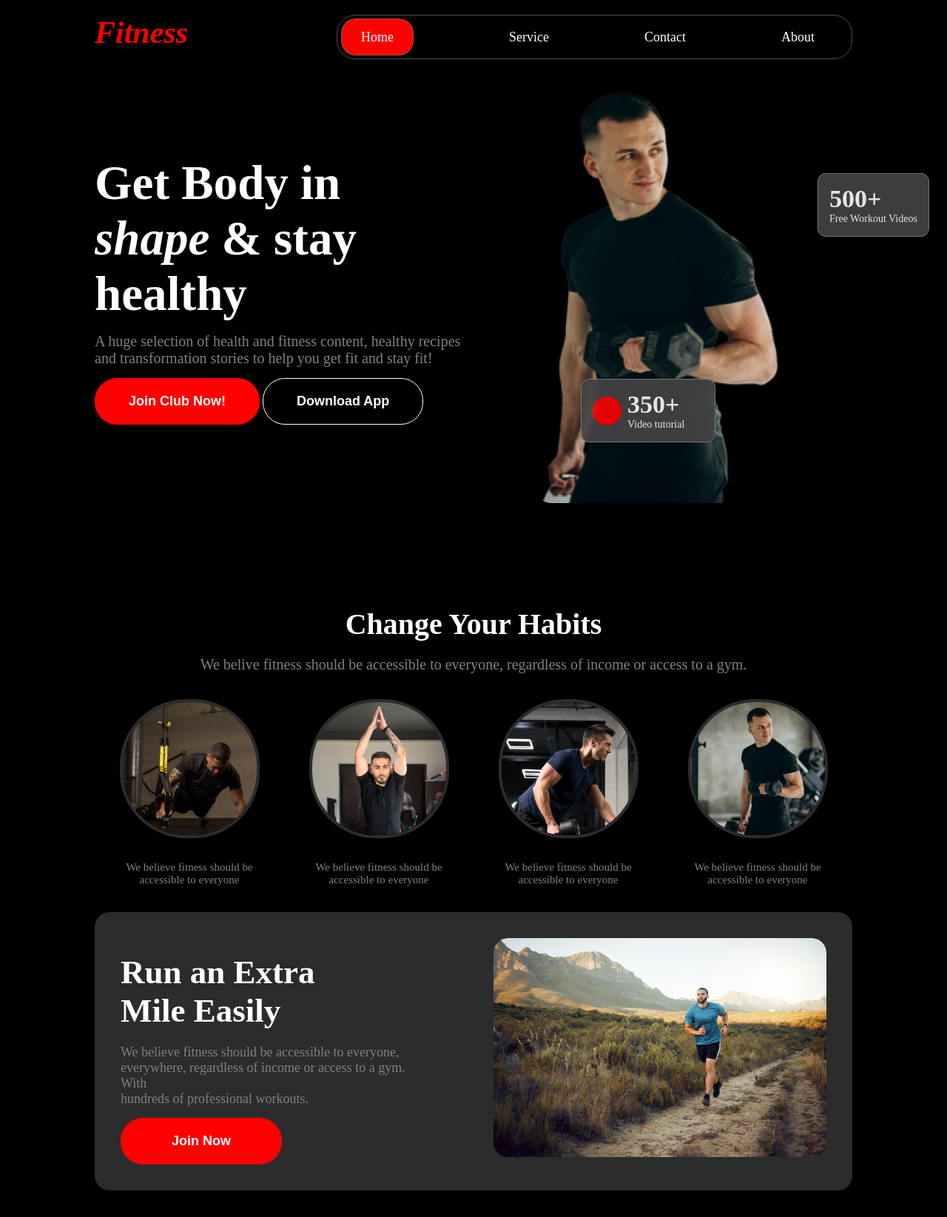
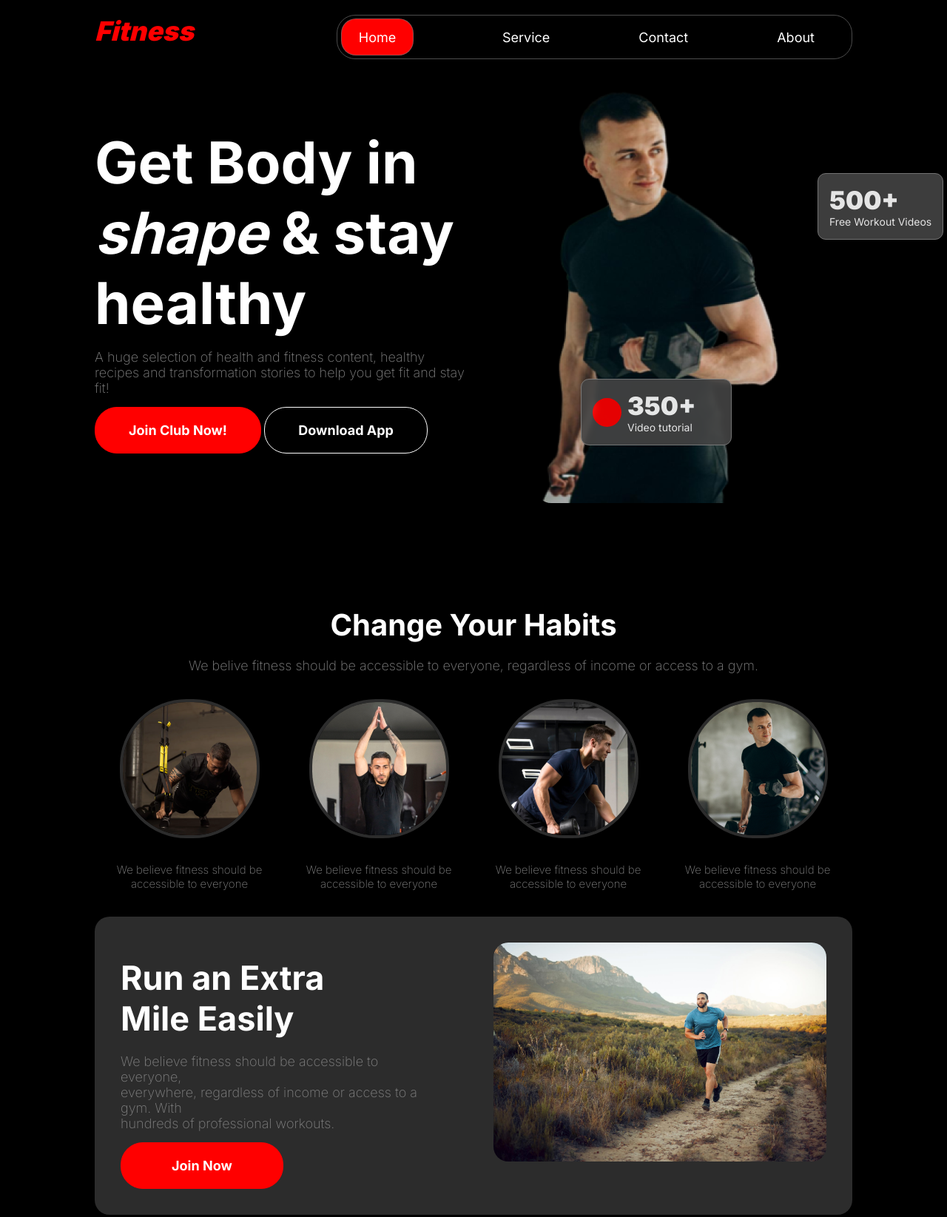
Before and after one commit to Moinuddin-dotcom/B10A2-Challenge, a plain HTML site: page index.html in a window 1280 px wide. Shown: the top 1645 px of the page at 74% size. Drawn offline with Linux system fonts and the light colour scheme; a web font is replaced by a local one.

Commit message:
Fonts added

```diff
--- a/style.css
+++ b/style.css
@@ -1,4 +1,4 @@
-
+@import url('https://fonts.googleapis.com/css2?family=Azeret+Mono:ital,wght@0,100..900;1,100..900&family=Inter:wght@100..900&display=swap');
 
 
 * {
@@ -8,6 +8,12 @@
 
 body {
     background-color: black;
+    font-family: "Inter", sans-serif;
+    font-optical-sizing: auto;
+    font-style: normal;
+    font-variation-settings:
+        "slnt" 0;
+
 }
 
 .biggap {
@@ -22,8 +28,9 @@ body {
 
 .site-name {
     color: red;
+    font-family: "Inter", sans-serif;
     font-weight: 900;
-    font-size: 42px;
+    font-size: 36px;
     cursor: pointer;
 }
 
@@ -54,6 +61,7 @@ Header ul li a {
     text-decoration: none;
     color: white;
     text-align: center;
+    font-family: "Inter", sans-serif;
     font-size: 18px;
 
 }
@@ -99,16 +107,19 @@ Header ul li a {
 }
 
 .big-word {
-    font-size: 65px;
+    font-family: "Inter", sans-serif;
+    font-size: 78px;
     color: white;
     padding-bottom: 15px;
 }
 
 .small-word {
+    font-family: "Inter", sans-serif;
     font-weight: 200;
-    font-size: 20px;
+    font-size: 18px;
     padding-bottom: 15px;
     color: gray;
+    /* color: #FFFFFF; */
 }
 
 .black-btn {
@@ -117,6 +128,7 @@ Header ul li a {
     color: white;
     padding: 20px 45px;
     border-radius: 30px;
+    font-family: "Inter", sans-serif;
     font-size: 18px;
     font-weight: bold;
     cursor: pointer;
@@ -139,17 +151,20 @@ Header ul li a {
     padding: 20px 45px;
     border: 1px solid red;
     border-radius: 30px;
+    font-family: "Inter", sans-serif;
     font-size: 18px;
     font-weight: bold;
 }
 
 
 .bigword {
+    font-family: "Inter", sans-serif;
     font-size: 34px;
     font-weight: 900;
 }
 
 .smallword {
+    font-family: "Inter", sans-serif;
     font-size: 14px;
 }
 
@@ -189,11 +204,13 @@ Header ul li a {
 
 
 .bigword {
+    font-family: "Inter", sans-serif;
     font-size: 34px;
     font-weight: 900;
 }
 
 .smallword {
+    font-family: "Inter", sans-serif;
     font-size: 14px;
 }
 
@@ -206,6 +223,7 @@ Header ul li a {
 }
 
 .box2 p:nth-child(1) {
+    font-family: "Inter", sans-serif;
     font-size: 34px;
     font-weight: 900;
     padding: 0px 33px 0px 0px;
@@ -213,6 +231,7 @@ Header ul li a {
 }
 
 .box2 p:nth-child(2) {
+    font-family: "Inter", sans-serif;
     font-size: 14px;
 }
 
@@ -222,7 +241,7 @@ Header ul li a {
 }
 
 .head-of-h1 {
-
+    font-family: "Inter", sans-serif;
     font-size: 40px;
     color: white;
     padding: 20px 0px 20px 0px;
@@ -253,6 +272,7 @@ Header ul li a {
 }
 
 .small-head {
+    font-family: "Inter", sans-serif;
     font-weight: 200;
     font-size: 15px;
     padding-bottom: 15px;
@@ -277,6 +297,7 @@ Header ul li a {
 .runextradesc-of-h1,
 .trainingdesc-of-h1,
 .meet-team-of-h1 {
+    font-family: "Inter", sans-serif;
     font-size: 45px;
     color: white;
     padding: 20px 0px 20px 0px;
@@ -285,6 +306,7 @@ Header ul li a {
 .runextradesc-head,
 .trainingdesc,
 .meet-teamdesc {
+    font-family: "Inter", sans-serif;
     font-weight: 200;
     font-size: 18px;
     padding-bottom: 15px;
@@ -296,6 +318,7 @@ Header ul li a {
     padding: 20px 68px;
     border: 1px solid red;
     border-radius: 30px;
+    font-family: "Inter", sans-serif;
     font-size: 18px;
     font-weight: bold;
     cursor: pointer;
@@ -321,6 +344,7 @@ Header ul li a {
 
 .trainingdesc-of-h1,
 .meet-team-of-h1 {
+    font-family: "Inter", sans-serif;
     font-size: 45px;
     color: white;
     padding: 0px 0px 30px 0px;
@@ -328,6 +352,7 @@ Header ul li a {
 
 .trainingdesc,
 .meet-teamdesc {
+    font-family: "Inter", sans-serif;
     font-weight: 200;
     font-size: 18px;
     padding-bottom: 55px;
@@ -364,6 +389,7 @@ Header ul li a {
     left: 46px;
     position: absolute;
     color: black;
+    font-family: "Inter", sans-serif;
     font-size: 18px;
     font-weight: bold;
 }
@@ -389,6 +415,7 @@ Header ul li a {
     left: 79px;
     position: absolute;
     color: white;
+    font-family: "Inter", sans-serif;
     font-size: 18px;
     font-weight: bold;
 }
@@ -414,6 +441,7 @@ Header ul li a {
     left: 11px;
     position: absolute;
     color: white;
+    font-family: "Inter", sans-serif;
     font-size: 18px;
     font-weight: bold;
 }
@@ -446,6 +474,7 @@ Header ul li a {
     right: 20px;
     position: absolute;
     color: white;
+    font-family: "Inter", sans-serif;
     font-size: 18px;
     font-weight: bold;
 }
@@ -471,6 +500,7 @@ Header ul li a {
     left: 28px;
     position: absolute;
     color: white;
+    font-family: "Inter", sans-serif;
     font-size: 18px;
     font-weight: bold;
 }
@@ -496,6 +526,7 @@ Header ul li a {
     left: 57px;
     position: absolute;
     color: white;
+    font-family: "Inter", sans-serif;
     font-size: 18px;
     font-weight: bold;
 }
@@ -516,7 +547,7 @@ td {
 }
 
 .thead {
-
+    font-family: "Inter", sans-serif;
     font-size: 32px;
     color: white;
 }
@@ -530,6 +561,7 @@ td {
 }
 
 .thead-desc {
+    font-family: "Inter", sans-serif;
     font-weight: 200;
     font-size: 18px;
     padding-bottom: 20px;
@@ -630,6 +662,7 @@ img {
     left: 21px;
     position: absolute;
     color: white;
+    font-family: "Inter", sans-serif;
     font-size: 18px;
     font-weight: bold;
 }
@@ -639,6 +672,7 @@ img {
     left: 21px;
     position: absolute;
     color: white;
+    font-family: "Inter", sans-serif;
     font-size: 15px;
 }
 
@@ -682,6 +716,7 @@ h1 {
     text-decoration: none;
     color: gray;
     padding: 10px;
+    font-family: "Inter", sans-serif;
     font-size: 25px;
     cursor: pointer;
 }
@@ -690,6 +725,7 @@ h1 {
     text-decoration: none;
     color: gray;
     padding: 10px;
+    font-family: "Inter", sans-serif;
     font-size: 25px;
     cursor: pointer;
 }
```
